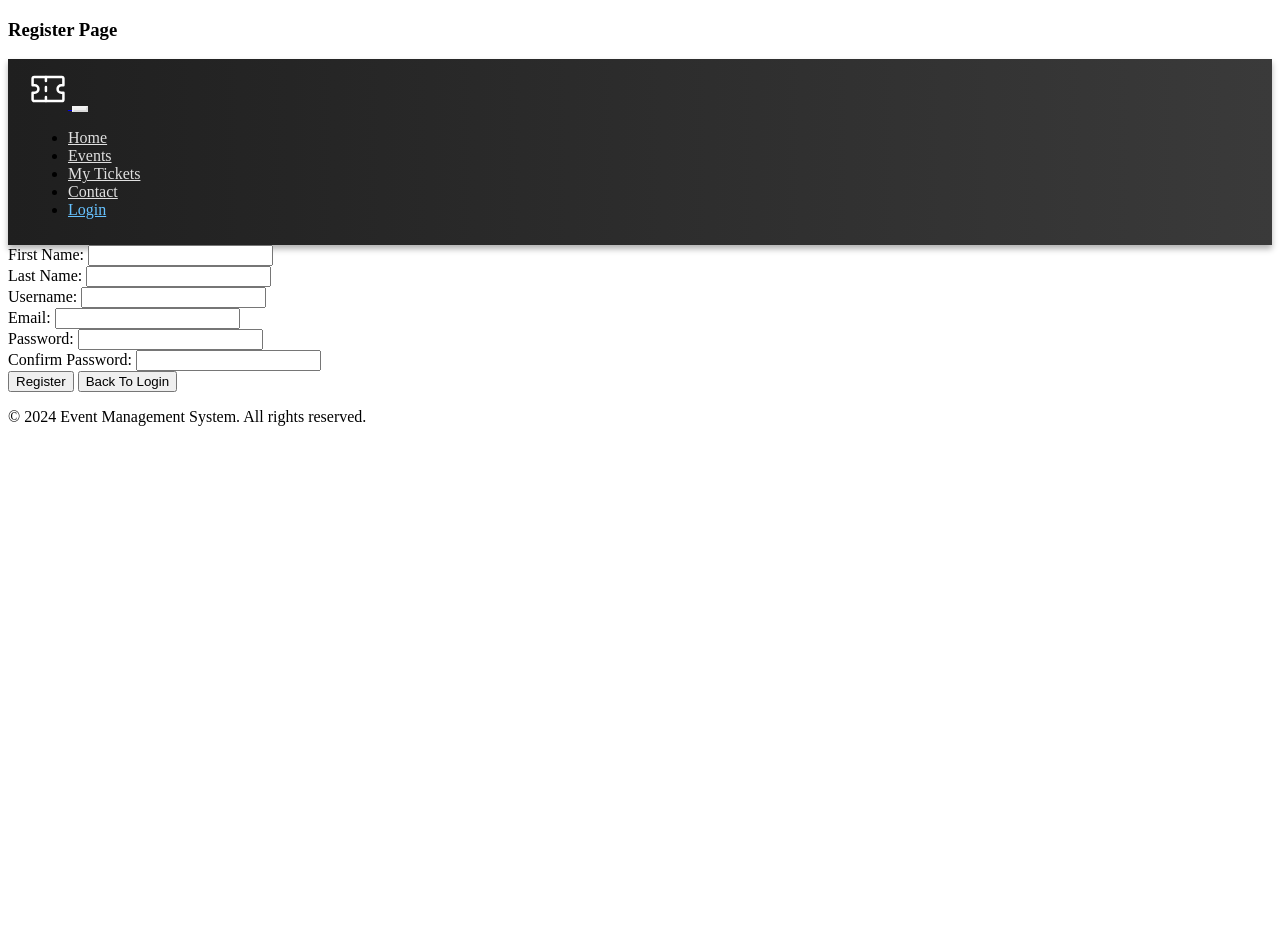
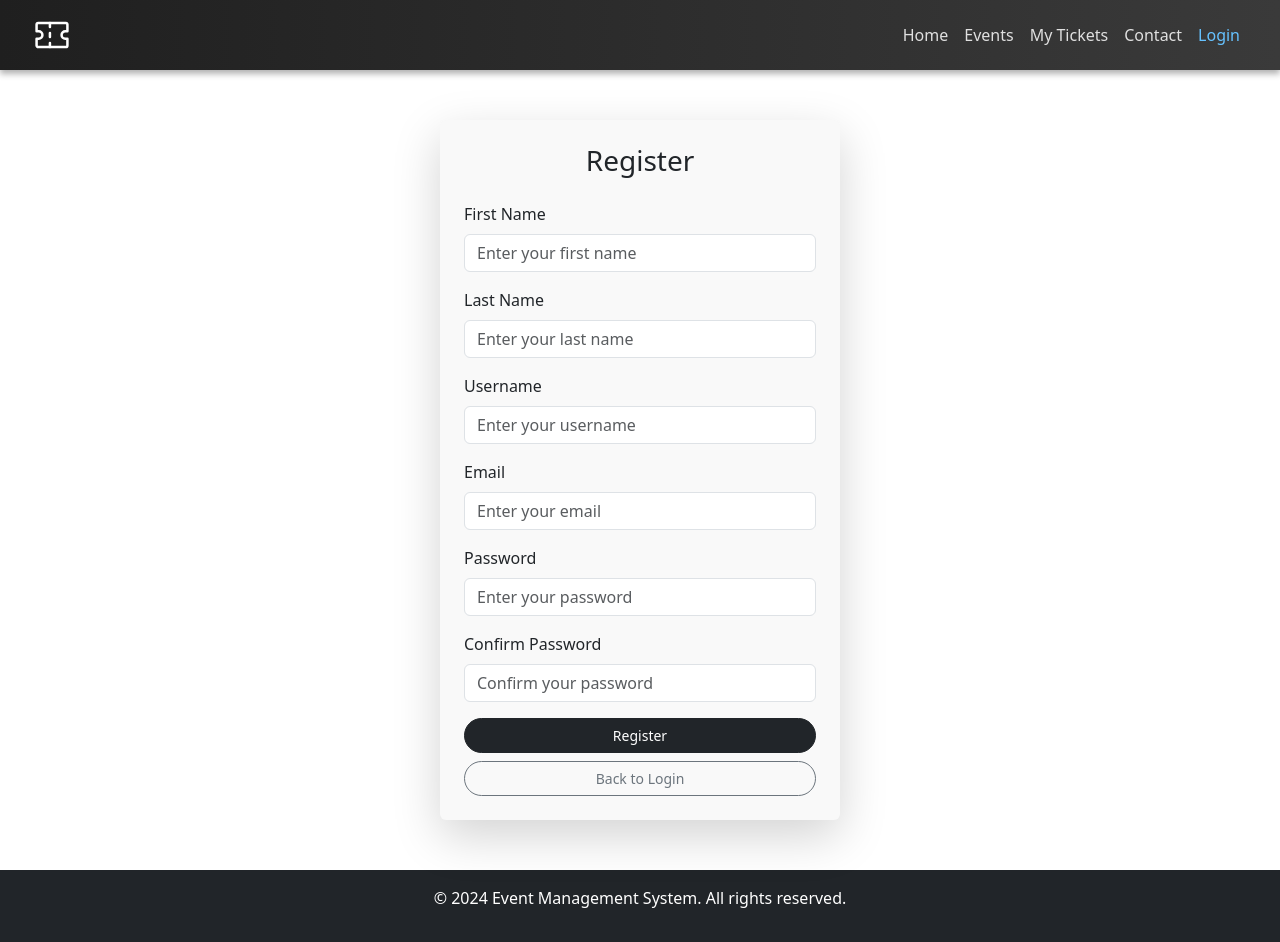
Before and after one commit to chancechime/586-Event-Management-System, a Flask app: page /register in a window 1280 px wide. Before the commit the page ends 426 px from the top, so only its background shows below. Run offline with Flask 3, Linux system fonts and the light colour scheme.

Commit message:
updating code

```diff
--- a/main.py
+++ b/main.py
@@ -3,7 +3,6 @@
 from useraccount.OO_login import UserAuthentication
 from useraccount.register import register
 from flask import Flask, render_template, request, redirect, url_for, session, flash
-from AWS import AWS
 
 class BaseHandler:
     """
--- a/quick_imports.py
+++ b/quick_imports.py
@@ -4,3 +4,4 @@
 import webbrowser
 import os
 from AWS import AWS
+from Database import *
--- a/templates/register.html
+++ b/templates/register.html
@@ -1,41 +1,41 @@
-<!DOCTYPE html>
-<html lang="en">
-  <head>
-    <title>Event Management System - Register</title>
-    {% include 'head.html' %}
-  </head>
-  <body>
-    <header>
-      <h3>Register Page</h3>
-      {% include 'navbar.html' %}
-    </header>
-    <main>
-      <form action="/register" method="POST">
-        <label for="first_name">First Name:</label>
-        <input type="text" id="first_name" name="first_name" required /><br />
-        <label for="last_name">Last Name:</label>
-        <input type="text" id="last_name" name="last_name" required /><br />
-        <label for="username">Username:</label>
-        <input type="text" id="username" name="username" required /><br />
-        <label for="email">Email:</label>
-        <input type="email" id="email" name="email" required /><br />
-        <label for="password">Password:</label>
-        <input type="password" id="password" name="password" required /><br />
-        <label for="confirm_password">Confirm Password:</label>
-        <input
-          type="password"
-          id="confirm_password"
-          name="confirm_password"
-          required
-        /><br />
-        <button type="submit">Register</button>
-        <button type="back" onclick="window.location.href='/login'">
-          Back To Login
-        </button>
+{% extends 'base.html' %}
+
+{% block title %}Register{% endblock %}
+
+{% block content %}
+<main class="d-flex justify-content-center align-items-center min-vh-100">
+  <div class="card shadow-lg p-4 border-0 rounded" style="width: 400px;">
+      <h3 class="text-center mb-4">Register</h3>
+      <form action="/register_user" method="POST">
+        <div class="mb-3">
+          <label for="first_name" class="form-label">First Name</label>
+          <input type="text" id="first_name" name="first_name" class="form-control" placeholder="Enter your first name" required />
+        </div>
+        <div class="mb-3">
+          <label for="last_name" class="form-label">Last Name</label>
+          <input type="text" id="last_name" name="last_name" class="form-control" placeholder="Enter your last name" required />
+        </div>
+        <div class="mb-3">
+          <label for="username" class="form-label">Username</label>
+          <input type="text" id="username" name="username" class="form-control" placeholder="Enter your username" required />
+        </div>
+        <div class="mb-3">
+          <label for="email" class="form-label">Email</label>
+          <input type="email" id="email" name="email" class="form-control" placeholder="Enter your email" required />
+        </div>
+        <div class="mb-3">
+          <label for="password" class="form-label">Password</label>
+          <input type="password" id="password" name="password" class="form-control" placeholder="Enter your password" required />
+        </div>
+        <div class="mb-3">
+          <label for="confirm_password" class="form-label">Confirm Password</label>
+          <input type="password" id="confirm_password" name="confirm_password" class="form-control" placeholder="Confirm your password" required />
+        </div>
+        <div class="d-grid gap-2">
+          <button type="submit" class="btn btn-dark">Register</button>
+          <a href="/login" class="btn btn-outline-secondary">Back to Login</a>
+        </div>
       </form>
-    </main>
-    <footer>
-      {% include 'footer.html' %}
-    </footer>
-  </body>
-</html>
+  </div>
+</main>
+{% endblock %}
```
Also changed, not shown: Database.py (added, +33 -0 lines), useraccount/register.py (+14 -8 lines), 1 other file.
